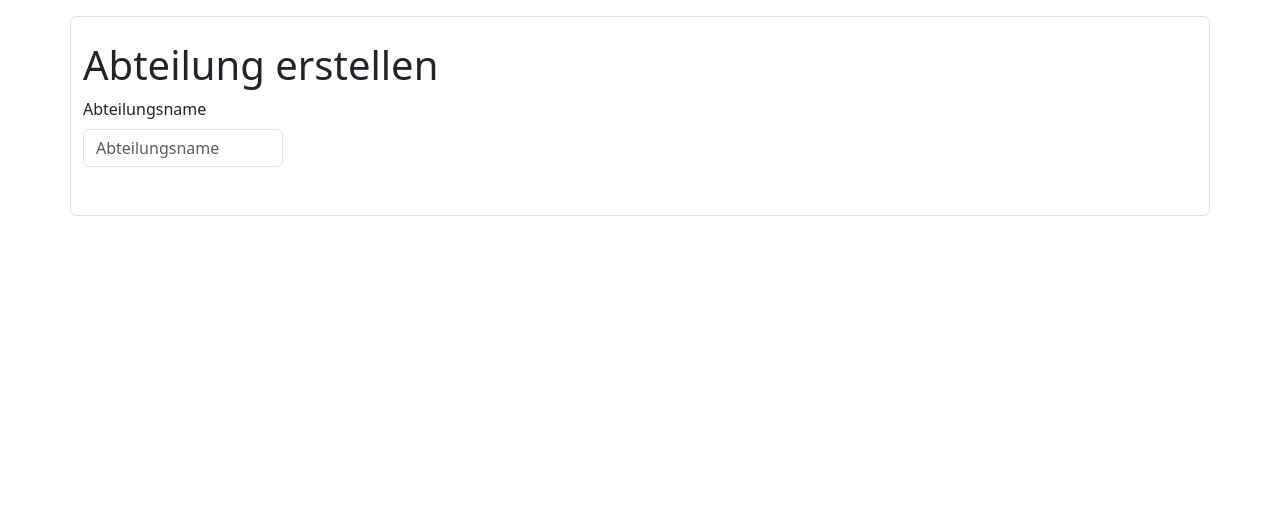
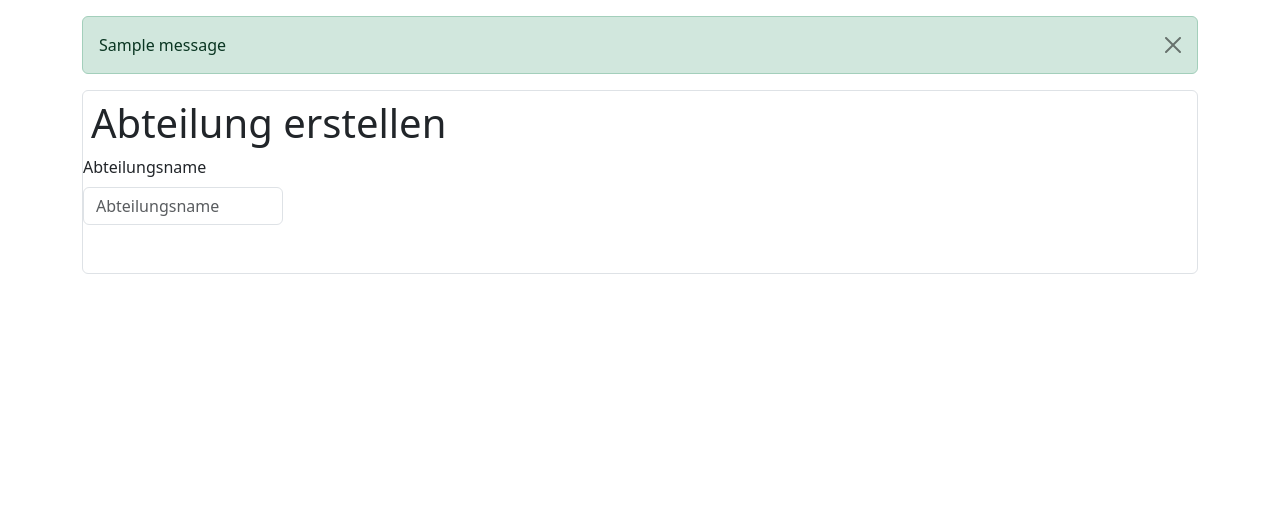
Before and after one commit to Actionb/berichtsheft, a Django app: page /bapp/abteilung/add/ in a window 1280 px wide. Shown: the part 137-651 px from the top of the page. Run offline with Django 5.2, Linux system fonts and the light colour scheme; a user stored in the database is signed in; tables that the repository leaves empty hold one stand-in row (values such as "Sample post"); one stand-in notice (Sample message) is shown; some libraries are stand-ins or nearby versions.

Commit message:
Add messages block to base template

```diff
--- a/web/templates/base.html
+++ b/web/templates/base.html
@@ -50,6 +50,16 @@
     {% endblock header %}
     {% block breadcrumbs %}{% endblock breadcrumbs %}
     <main class="{% block mainclass %}container{% endblock mainclass %}">
+        {% block messages %}
+        <div id="messages-container" class="messages">
+            {% for message in messages %}
+                <div class="alert alert-dismissible{% if message.tags == 'error' %} alert-danger{% else %} alert-{{ message.tags }}{% endif %}" role="alert">
+                    {{ message }}
+                    <button type="button" class="btn-close" data-bs-dismiss="alert" aria-label="Close"></button>
+                </div>
+            {% endfor %}
+        </div>
+        {% endblock messages %}
         {% block main %}{{ content }}{% endblock main %}
     </main>
 
--- a/web/templates/base_form.html
+++ b/web/templates/base_form.html
@@ -25,9 +25,9 @@
 </nav>
 {% endblock breadcrumbs %}
 
-{% block mainclass %}container border rounded{% endblock mainclass %}
 {% block main %}
-<h1 class="mt-4">{{ opts.verbose_name }} {% if add %}erstellen{% else %}bearbeiten{% endif %}</h1>
+<div class="border rounded">
+    <h1 class="m-2">{{ opts.verbose_name }} {% if add %}erstellen{% else %}bearbeiten{% endif %}</h1>
 {% block form %}
 <form method="post" id="change-form" class="mb-5">
     {% block csrf_token %}{% csrf_token %}{% endblock csrf_token %}
@@ -41,6 +41,7 @@
     {% endif %}
 </form>
 {% endblock form %}
+</div>
 
 {% block submit_row %}
 <div id="submit-row" class="d-flex justify-content-center gap-3 fixed-bottom bg-primary-subtle py-1">
```
